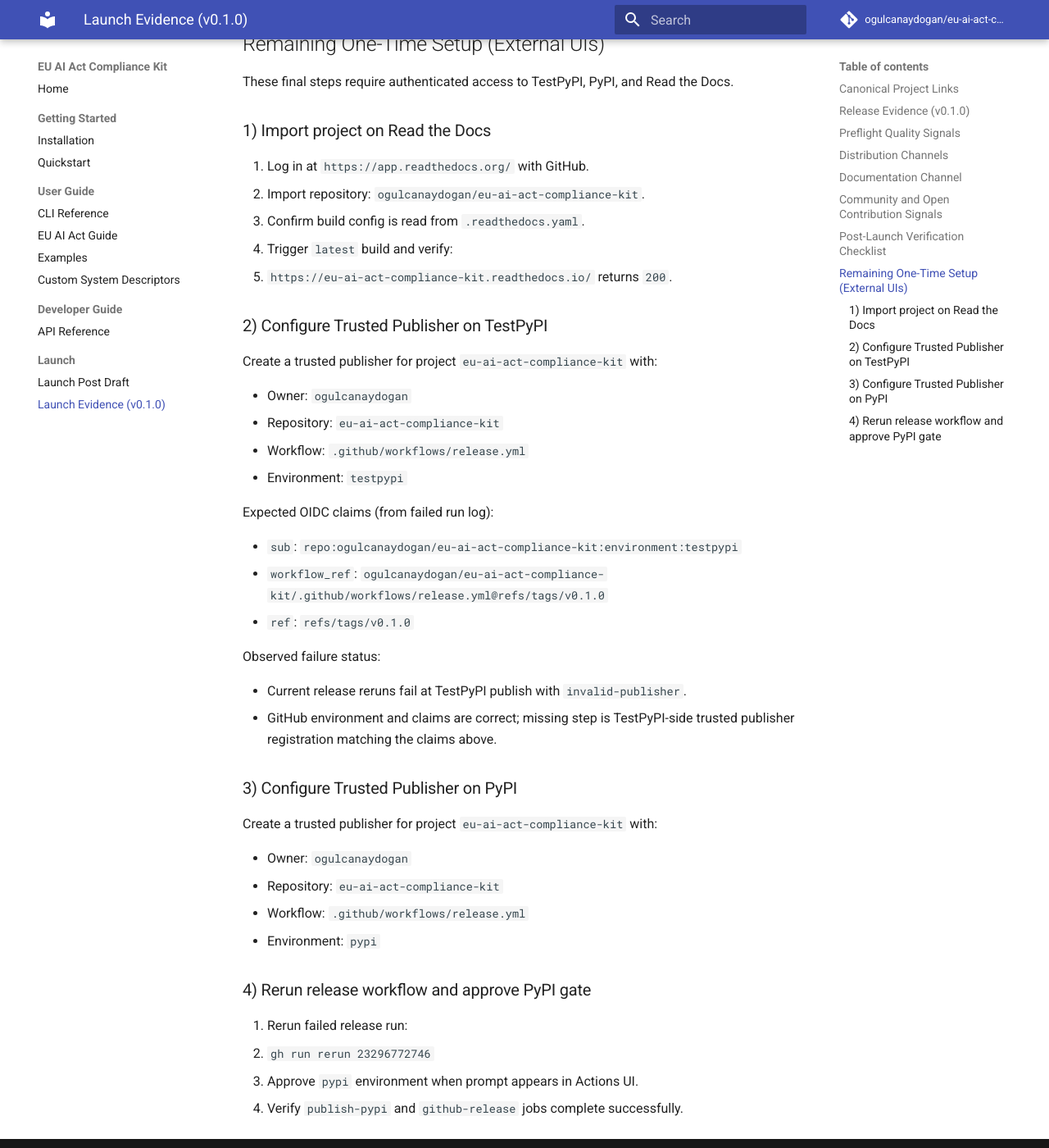
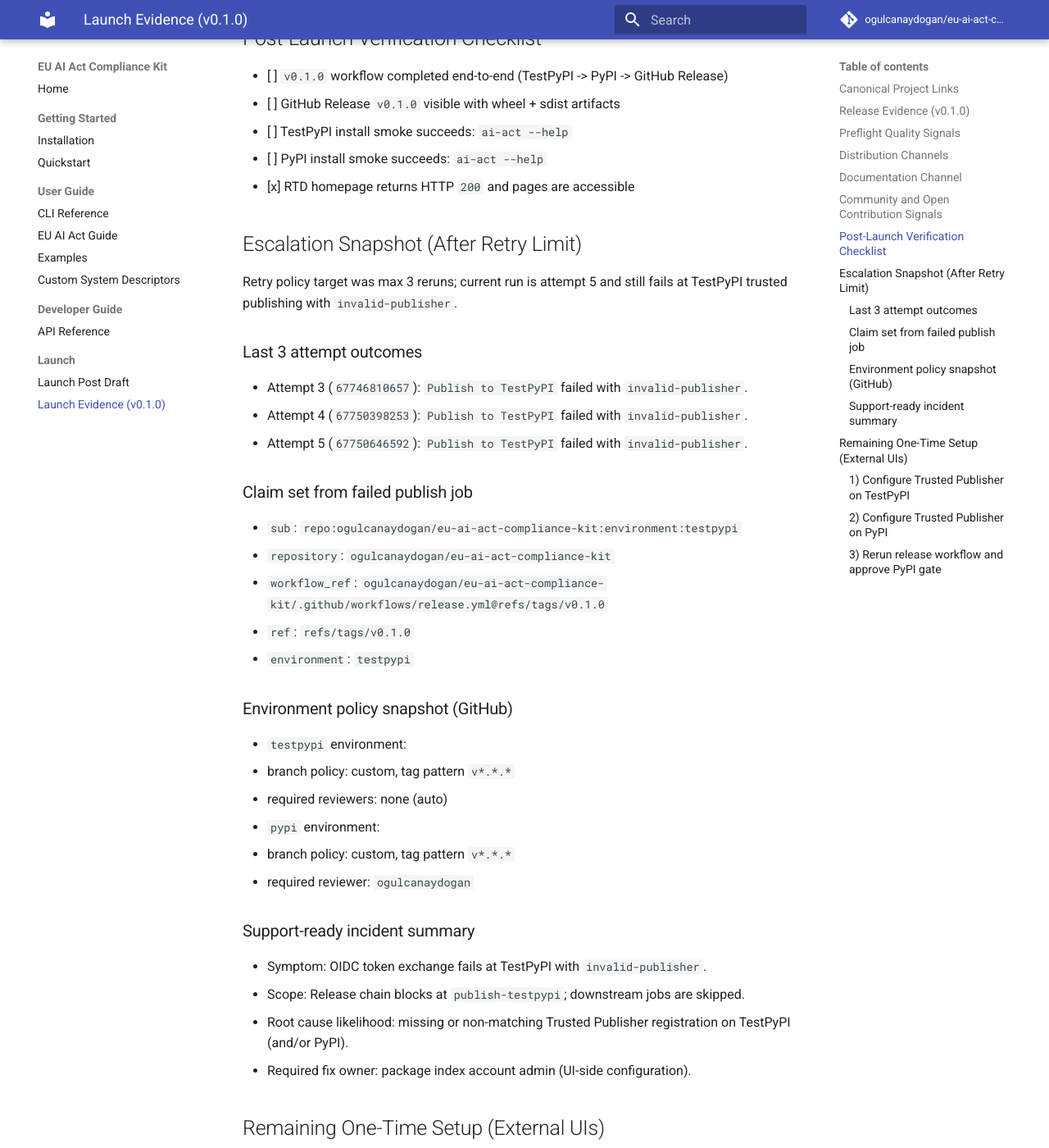
Before and after one commit to ogulcanaydogan/eu-ai-act-compliance-kit, an MkDocs documentation site: the page built from docs/launch_evidence_v0_1_0.md, in a window 1280 px wide and 1400 px high, scrolled down 2120 px. Shown: the whole window at 82% size. Built offline with MkDocs 1.6.1 and Material for MkDocs 9.7.7, drawn with Linux system fonts in a browser that asks for light colours; comment, search, counter and statistics services are not loaded; some of the changed text lies outside the part shown.

Commit message:
docs: add launch closure escalation snapshot for v0.1.0 (#7)

```diff
--- a/docs/launch_evidence_v0_1_0.md
+++ b/docs/launch_evidence_v0_1_0.md
@@ -16,7 +16,12 @@
 - Tag: `v0.1.0`
 - Release workflow: <https://github.com/ogulcanaydogan/eu-ai-act-compliance-kit/actions/workflows/release.yml>
 - Latest run for `v0.1.0`: <https://github.com/ogulcanaydogan/eu-ai-act-compliance-kit/actions/runs/23296772746>
+- Run attempt (current): `5`
 - Latest failed publish job (`invalid-publisher`): <https://github.com/ogulcanaydogan/eu-ai-act-compliance-kit/actions/runs/23296772746/job/67750646592>
+- Last 3 failed TestPyPI publish jobs:
+  - Attempt 3: <https://github.com/ogulcanaydogan/eu-ai-act-compliance-kit/actions/runs/23296772746/job/67746810657>
+  - Attempt 4: <https://github.com/ogulcanaydogan/eu-ai-act-compliance-kit/actions/runs/23296772746/job/67750398253>
+  - Attempt 5: <https://github.com/ogulcanaydogan/eu-ai-act-compliance-kit/actions/runs/23296772746/job/67750646592>
 
 ## Preflight Quality Signals
 
@@ -60,20 +65,50 @@
 - [ ] PyPI install smoke succeeds: `ai-act --help`
 - [x] RTD homepage returns HTTP `200` and pages are accessible
 
+## Escalation Snapshot (After Retry Limit)
+
+Retry policy target was max 3 reruns; current run is attempt 5 and still fails
+at TestPyPI trusted publishing with `invalid-publisher`.
+
+### Last 3 attempt outcomes
+
+- Attempt 3 (`67746810657`): `Publish to TestPyPI` failed with
+  `invalid-publisher`.
+- Attempt 4 (`67750398253`): `Publish to TestPyPI` failed with
+  `invalid-publisher`.
+- Attempt 5 (`67750646592`): `Publish to TestPyPI` failed with
+  `invalid-publisher`.
+
+### Claim set from failed publish job
+
+- `sub`: `repo:ogulcanaydogan/eu-ai-act-compliance-kit:environment:testpypi`
+- `repository`: `ogulcanaydogan/eu-ai-act-compliance-kit`
+- `workflow_ref`: `ogulcanaydogan/eu-ai-act-compliance-kit/.github/workflows/release.yml@refs/tags/v0.1.0`
+- `ref`: `refs/tags/v0.1.0`
+- `environment`: `testpypi`
+
+### Environment policy snapshot (GitHub)
+
+- `testpypi` environment:
+  - branch policy: custom, tag pattern `v*.*.*`
+  - required reviewers: none (auto)
+- `pypi` environment:
+  - branch policy: custom, tag pattern `v*.*.*`
+  - required reviewer: `ogulcanaydogan`
+
+### Support-ready incident summary
+
+- Symptom: OIDC token exchange fails at TestPyPI with `invalid-publisher`.
+- Scope: Release chain blocks at `publish-testpypi`; downstream jobs are skipped.
+- Root cause likelihood: missing or non-matching Trusted Publisher registration
+  on TestPyPI (and/or PyPI).
+- Required fix owner: package index account admin (UI-side configuration).
+
 ## Remaining One-Time Setup (External UIs)
 
-These final steps require authenticated access to TestPyPI, PyPI, and Read the
-Docs.
+These final steps require authenticated access to TestPyPI and PyPI.
 
-### 1) Import project on Read the Docs
-
-1. Log in at `https://app.readthedocs.org/` with GitHub.
-2. Import repository: `ogulcanaydogan/eu-ai-act-compliance-kit`.
-3. Confirm build config is read from `.readthedocs.yaml`.
-4. Trigger `latest` build and verify:
-   - `https://eu-ai-act-compliance-kit.readthedocs.io/` returns `200`.
-
-### 2) Configure Trusted Publisher on TestPyPI
+### 1) Configure Trusted Publisher on TestPyPI
 
 Create a trusted publisher for project `eu-ai-act-compliance-kit` with:
 
@@ -103,7 +138,7 @@
 - Workflow: `.github/workflows/release.yml`
 - Environment: `pypi`
 
-### 4) Rerun release workflow and approve PyPI gate
+### 3) Rerun release workflow and approve PyPI gate
 
 1. Rerun failed release run:
    - `gh run rerun 23296772746`
```
Also changed, not shown: other parts of docs/launch_evidence_v0_1_0.md (+1 -1 lines).
